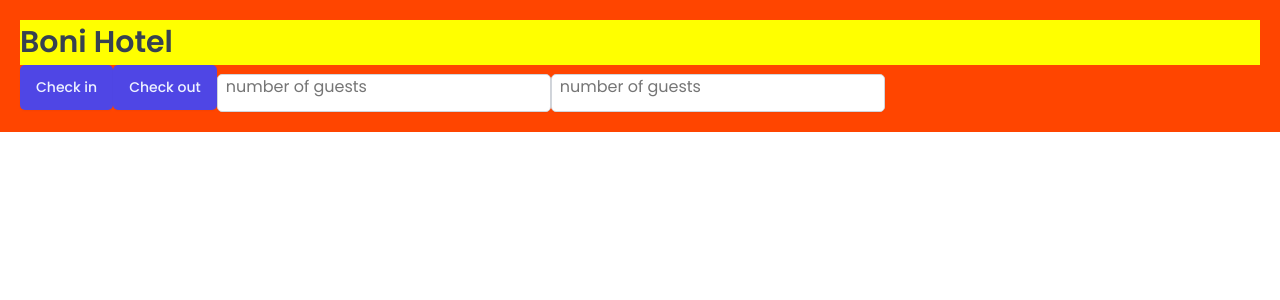
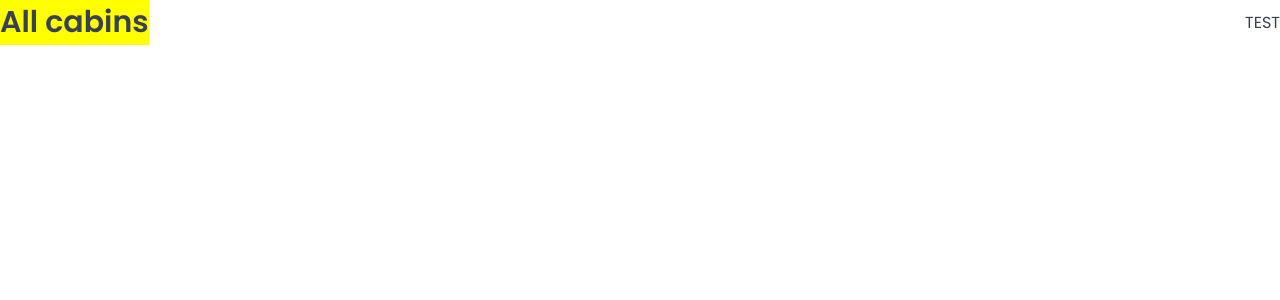
Before and after one commit to AnexDev1/boni-hotel, a React (Vite) app: page /cabins in a window 1280 px wide. Shown: the top 300 px of the page. Built offline with nearby package versions, Linux system fonts and the light colour scheme; a web font is replaced by a local one.

Commit message:
setting up routes using react-router

```diff
--- a/package.json
+++ b/package.json
@@ -12,6 +12,7 @@
   "dependencies": {
     "react": "^18.2.0",
     "react-dom": "^18.2.0",
+    "react-router-dom": "^6.18.0",
     "styled-components": "^6.1.0"
   },
   "devDependencies": {
--- a/src/App.jsx
+++ b/src/App.jsx
@@ -1,25 +1,33 @@
-import styled from "styled-components";
+import { BrowserRouter, Navigate, Route, Routes } from "react-router-dom";
+
 import GlobalStyles from "./styles/GlobalStyles";
-import Button from "./ui/Button";
-import Input from "./ui/Input";
-import Heading from "./ui/Heading";
-
-const StyledApp = styled.div`
-  background-color: orangered;
-  padding: 20px;
-`;
+import Dashboard from "./pages/Dashboard";
+import Bookings from "./pages/Bookings";
+import Cabins from "./pages/Cabins";
+import Users from "./pages/Users";
+import Settings from "./pages/Settings";
+import Account from "./pages/Account";
+import Login from "./pages/Login";
+import PageNotFound from "./pages/PageNotFound";
 function App() {
   return (
     <>
       <GlobalStyles />
-      <StyledApp>
-        <Heading>Boni Hotel</Heading>
-        <Button>Check in</Button>
-        <Button>Check out</Button>
-        <Input type="number" placeholder="number of guests"></Input>
-        <Input type="number" placeholder="number of guests"></Input>
-      </StyledApp>
+      <BrowserRouter>
+        <Routes>
+          <Route index element={<Navigate replace to="dashboard" />} />
+          <Route path="dashboard" element={<Dashboard />} />
+          <Route path="bookings" element={<Bookings />} />
+          <Route path="cabins" element={<Cabins />} />
+          <Route path="users" element={<Users />} />
+          <Route path="settings" element={<Settings />} />
+          <Route path="account" element={<Account />} />
+          <Route path="login" element={<Login />} />
+          <Route path="*" element={<PageNotFound />} />
+        </Routes>
+      </BrowserRouter>
     </>
   );
 }
+
 export default App;
--- a/src/ui/Row.jsx
+++ b/src/ui/Row.jsx
@@ -19,3 +19,5 @@
 Row.defaultProps = {
   type: "vertical",
 };
+
+export default Row;
```
Also changed, not shown: 1 other file (tests, documents, lock files or other folders).
